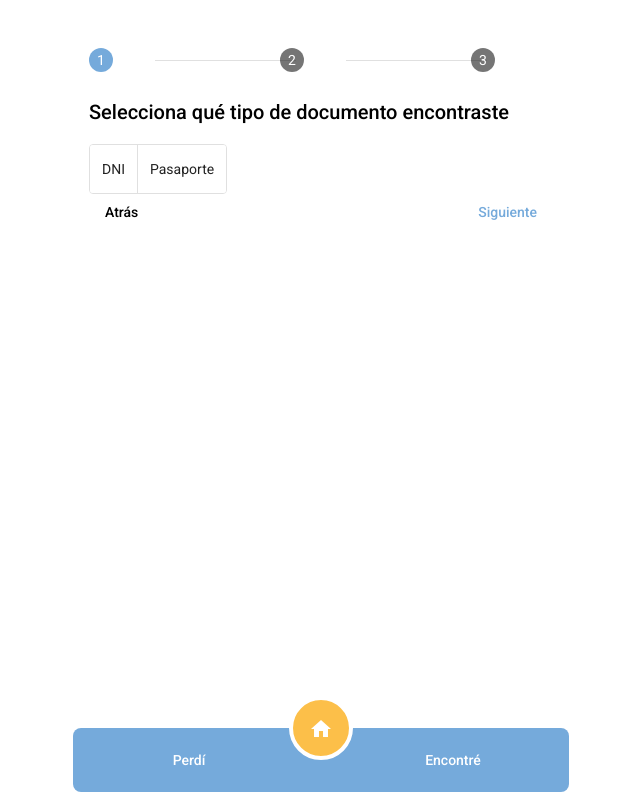
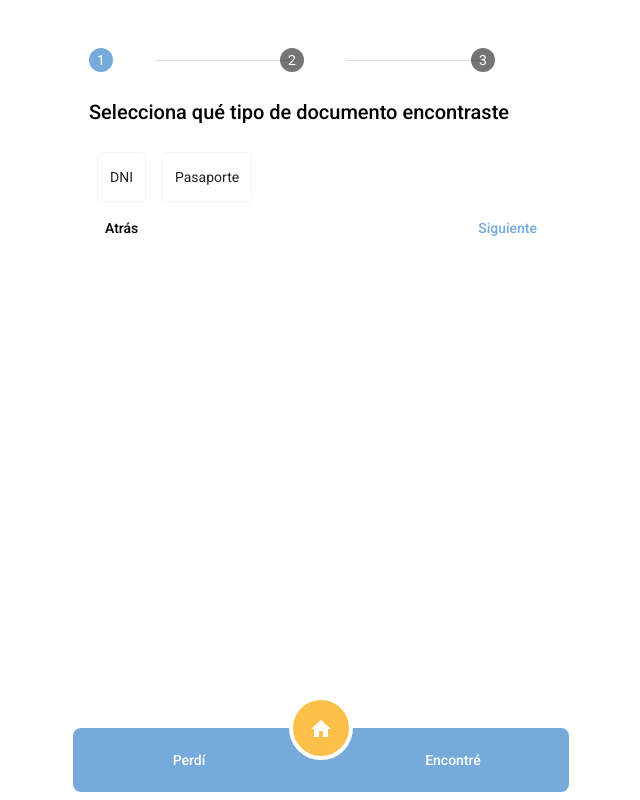
Before and after one commit to federico1818/encontretudocumento-web, an Angular app: page /document/create in a window 1280 px wide. Shown: the whole page, without its empty margins (319-959 px from the left). Built offline with nearby package versions, Linux system fonts and the light colour scheme.

Commit message:
syle button toggle

```diff
--- a/src/app/document/pages/document-found/document-found.component.scss
+++ b/src/app/document/pages/document-found/document-found.component.scss
@@ -3,7 +3,7 @@ picture {
 }
 
 img {
-    height: 128px;
+    max-width: 70%;
 }
 
 p {
--- /dev/null
+++ b/src/assets/scss/material/_mat-button-toggle.scss
@@ -0,0 +1,34 @@
+@mixin mat-button-toggle($theme) {
+    $config: mat-get-color-config($theme);
+    $primary: map-get($config, primary);
+
+    .mat-button-toggle-group-appearance-standard {
+        border: 0;
+    }
+
+    .mat-button-toggle {
+        margin: 8px;
+    }
+
+    .mat-button-toggle-appearance-standard {
+        border: 1px solid mat-color($primary, lighter);
+        border-radius: 4px;
+    }
+
+    .mat-button-toggle-group-appearance-standard .mat-button-toggle + .mat-button-toggle {
+        border-left: 1px solid mat-color($primary, lighter);
+    }
+
+    .mat-button-toggle-checked.mat-button-toggle-appearance-standard {
+        color: mat-color($primary, 'main-contrast');
+    }
+
+    .mat-button-toggle-appearance-standard .mat-button-toggle-focus-overlay {
+        background-color: mat-color($primary);
+    }
+
+    .mat-button-toggle-checked {
+        background-color: mat-color($primary);
+    }
+
+}
--- a/src/theme.scss
+++ b/src/theme.scss
@@ -2,6 +2,7 @@
 @import './assets/scss/utils/app';
 @import './assets/scss/utils/bg';
 @import './assets/scss/utils/text';
+@import './assets/scss/material/mat-button-toggle';
 @import './assets/scss/material/mat-chip';
 @import './assets/scss/material/mat-expansion-panel';
 @import './assets/scss/material/mat-form-field';
@@ -50,6 +51,7 @@ $app-theme: mat-light-theme((
 @include app($app-theme);
 @include bg($app-theme);
 @include text($app-theme);
+@include mat-button-toggle($app-theme);
 @include mat-chip($app-theme);
 @include mat-expansion-panel($app-theme);
 @include mat-form-field($app-theme);
```
